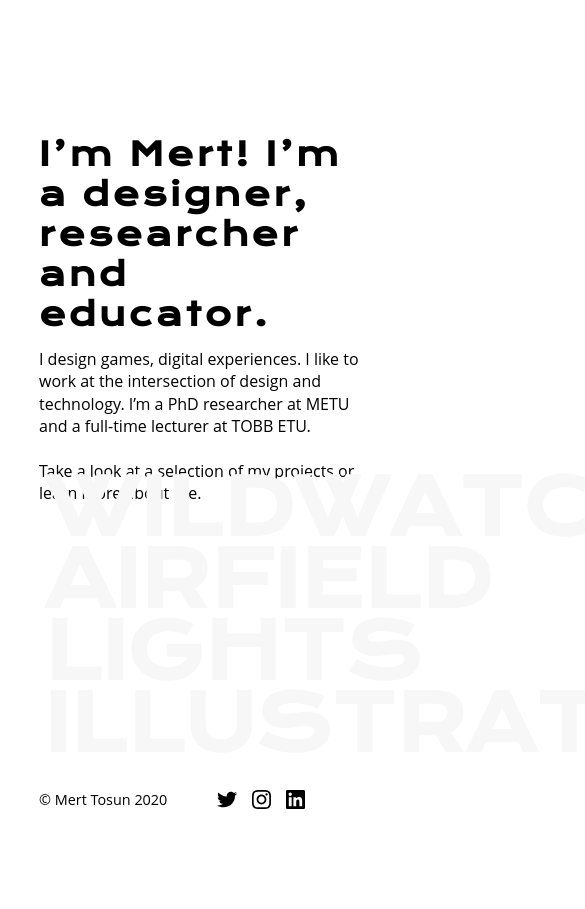
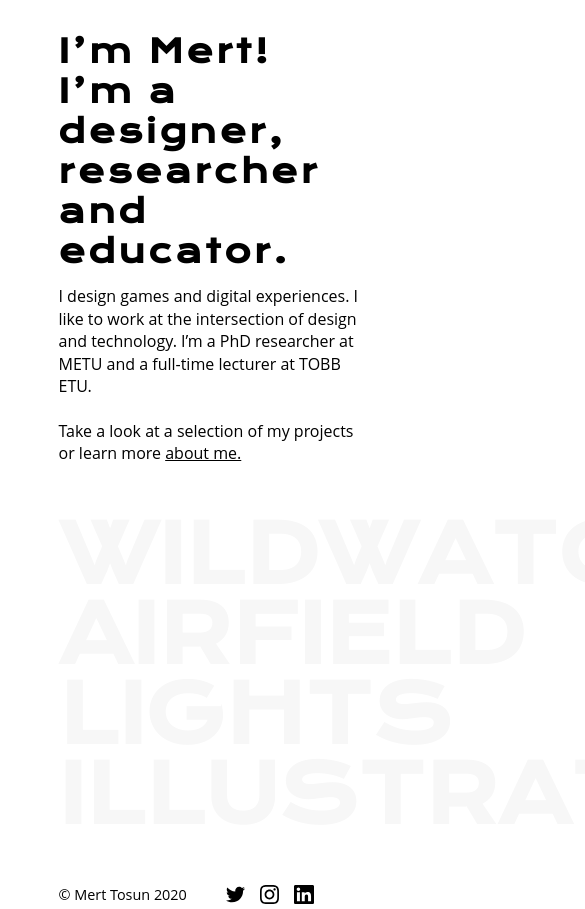
Before and after one commit to mrtosun/gatsbysite, a Gatsby site: page / in a window 390 px wide. Shown: the top 909 px of the page, 585 px wide, since content can reach past the window. Before the commit the page ends 844 px from the top, so only its background shows below. Built offline with nearby package versions, Linux system fonts and the light colour scheme; Gatsby itself is replaced by a stand-in of ours.

Commit message:
3 projedeki navigasyonu hallettim

```diff
--- a/gatsby-config.js
+++ b/gatsby-config.js
@@ -6,5 +6,5 @@
 
 module.exports = {
   /* Your site config here */
-  plugins: [],
+  plugins: [`gatsby-plugin-react-helmet`g],
 }
--- a/package.json
+++ b/package.json
@@ -15,9 +15,11 @@
   },
   "dependencies": {
     "gatsby": "^2.20.35",
+    "gatsby-plugin-react-helmet": "^3.2.5",
     "gatsby-remark-embed-video": "^2.0.1",
     "react": "^16.12.0",
-    "react-dom": "^16.12.0"
+    "react-dom": "^16.12.0",
+    "react-helmet": "^6.0.0"
   },
   "devDependencies": {
     "prettier": "2.0.4"
--- a/src/pages/index.js
+++ b/src/pages/index.js
@@ -1,4 +1,5 @@
 import React from "react"
+import { Helmet } from "react-helmet"
 import { Link } from "gatsby"
 import twitter from "../images/twitter.svg"
 import instagram from "../images/instagram.svg"
@@ -6,36 +7,39 @@ import linkedin from "../images/linkedin.svg"
 
 export default () => (
   <div class="main-main">
+    <Helmet>
+      <meta charSet="utf-8" />
+      <title>Mert Tosun</title>
+    </Helmet>
     <div class="main-header">
       <h1>
         I’m Mert! I’m a designer, <br></br>researcher and educator.
       </h1>
       <p class="main-header-info">
-        I design games, digital experiences. I like to work at the intersection
-        of design and technology. I’m a PhD researcher at METU and a full-time
-        lecturer at TOBB ETU.
+        I design games and digital experiences. I like to work at the
+        intersection of design and technology. I’m a PhD researcher at METU and
+        a full-time lecturer at TOBB ETU.
         <br></br>
         <br></br>
-        Take a look at a selection of my projects or learn more
-        <Link to="/index"> about me.</Link>
+        Take a look at a selection of my projects or learn more <Link class="link-main" to="/project1">about me.
+        </Link>
       </p>
     </div>
     <div class="main-projects">
-
       <div class="project">
-      <div class="line"></div>
+        <div class="line"></div>
         <Link to="/project1">
           <h2>Wildwatch</h2>
         </Link>
       </div>
       <div class="project">
-      <div class="line"></div>
+        <div class="line"></div>
         <Link to="/project2">
           <h2>Airfield Lights</h2>
         </Link>
       </div>
       <div class="project">
-      <div class="line"></div>
+        <div class="line"></div>
         <Link to="/project3">
           <h2>Illustrations</h2>
         </Link>
--- a/src/styles/global.css
+++ b/src/styles/global.css
@@ -166,9 +166,10 @@ li:visited {
 .main-main {
   display: flex;
   flex-direction: column;
+  justify-content: space-between;
   height: 100vh;
   max-width: 1400px;
-  padding: 30px 30px 30px 10%;
+  padding: 7% 30px 30px 15%;
   margin-left: 15%;
   margin-right: auto;
   margin-left: auto;
@@ -177,9 +178,8 @@ li:visited {
 .main-header {
   flex-direction: column;
   max-width: 900px;
-  height: 50%;
-  padding-top: 100px;
   margin-bottom: 50px;
+  padding-top: 10%px;
 }
 
 .main-header-info {
@@ -193,14 +193,12 @@ p.main-header-info {
   margin-left: 0;
   margin-right: 0;
   width: 100%;
+  margin-bottom: 0;
 }
 
-.main-projects {
-
-  height: 100%;
-}
 .project {
   display: flex;
+  overflow-wrap: break-word;
 }
 .line{
   border-top: 3px #f7f7f7 solid;
@@ -210,7 +208,7 @@ margin-right: 5px;
 
 }
 footer {
-  margin-top: 30px;
+  margin-top: 50px;
   display: flex;
 }
 .copyright {
@@ -250,6 +248,7 @@ h2 {
   transition: all 0.3s ease 0s;
   text-transform: uppercase;
   font-family: "Krona One", sans-serif;
+  overflow-wrap: break-word;
 }
 
 h2:hover {
@@ -261,3 +260,28 @@ h2:hover {
 .project:hover  .line {
   border-top: 3px salmon solid;
 }
+
+.link-main{
+  text-decoration: underline;
+}
+
+/*-------------------------------------------*/
+/* MEDIA QUARRIES*/
+/*-------------------------------------------*/
+@media screen and (max-width:1275px){
+.line{display: none;}
+}
+
+@media screen and (max-width:600px){
+  .line{display: none;}
+
+  h2{
+    font-size: 5rem;
+    line-height: 5rem;
+    overflow-wrap: break-word;
+  }
+
+  .project{
+    overflow-wrap: break-word;}
+  }
+  a {overflow-wrap: break-word;}
```
Also changed, not shown: src/pages/project1.js (+32 -27 lines), src/pages/project2.js (+28 -27 lines), src/pages/project3.js (+12 -3 lines), 1 other file.
